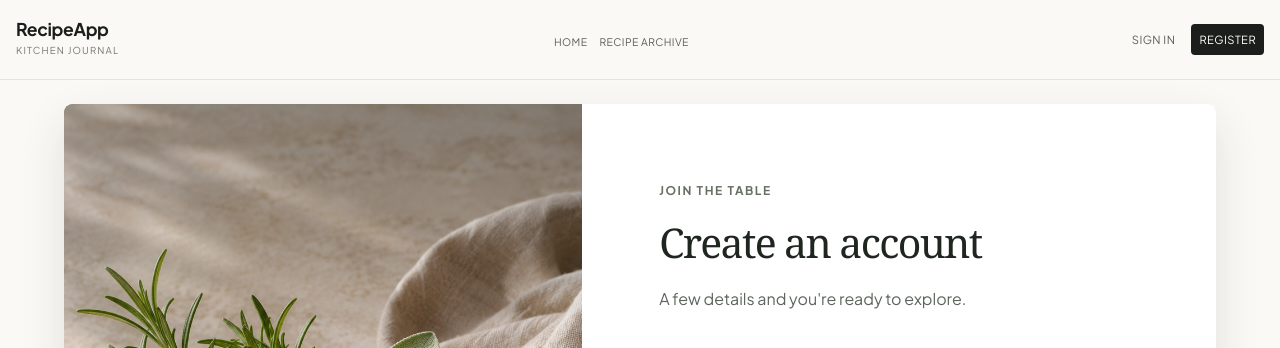
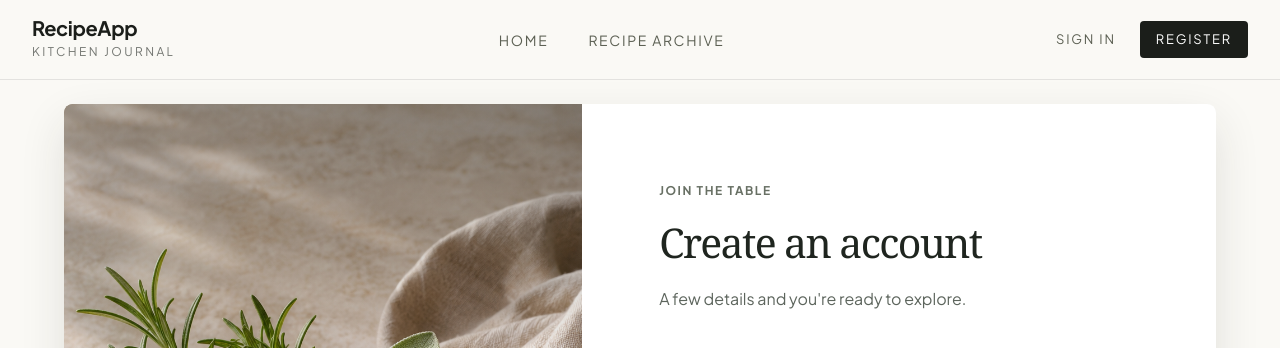
Before and after one commit to bdc-gh/CSCK543-end-of-module-assessment, a PHP site: page /views/auth/register.php in a window 1280 px wide. Shown: the top 348 px of the page. Run offline with PHP 8.4, Linux system fonts and the light colour scheme.

Commit message:
Fix shared page layout and responsive styles

```diff
--- a/assets/css/recipes.css
+++ b/assets/css/recipes.css
@@ -838,41 +838,6 @@ input:focus-visible {
     }
 }
 
-    .header-container {
-        padding: 0.75rem 1rem;
-        gap: 0.75rem;
-        flex-wrap: wrap;
-    }
-
-    .brand-title {
-        font-size: 1.1rem;
-    }
-
-    .brand-subtitle {
-        font-size: 0.6rem;
-        letter-spacing: 0.12em;
-    }
-
-    .nav-links {
-        gap: 0.75rem;
-    }
-
-    .nav-links a {
-        font-size: 0.65rem;
-        letter-spacing: 0.04em;
-    }
-
-    .auth-actions {
-        gap: 0.5rem;
-    }
-
-    .btn-signin,
-    .btn-register {
-        font-size: 0.7rem;
-        padding: 0.4rem 0.5rem;
-        letter-spacing: 0.04em;
-    }
-
 /* Homepage mobile alignment */
 @media (max-width: 600px) {
     .kitchen-ribbon {
@@ -1016,3 +981,7 @@ input:focus-visible {
     margin: 0;
     font-style: italic;
 }
+/* Adjust the spaghetti image position */
+.recipe-card-image[src*="spaghetti_bolognese.jpg"] {
+    object-position: 20% center;
+}
--- a/views/auth/register.php
+++ b/views/auth/register.php
@@ -6,20 +6,11 @@ unset($_SESSION['register_old']);
 $error = $_GET['error'] ?? '';
 $base_path = '../../'; // Root directory
 $page_title = "Register · RecipeApp";
-include __DIR__ . '/../../includes/header.php'; // Include header.php
+$page_stylesheet = "assets/css/auth.css";
+$body_class = "auth-page auth-register";
+include __DIR__ . '/../../includes/header.php';
 ?>
 
-<!DOCTYPE html>
-<html lang="en">
-
-<head>
-    <meta charset="UTF-8">
-    <meta name="viewport" content="width=device-width, initial-scale=1.0">
-    <title>Register | Recipe App</title>
-    <link rel="stylesheet" href="../../assets/css/auth.css">
-</head>
-
-<body class="auth-page auth-register">
     <main class="auth-layout">
         <div class="auth-intro">
             <p class="auth-eyebrow">Good food starts here</p>
```
Also changed, not shown: tests/database/seed.sql (+4 -4 lines), views/auth/login.php (+3 -11 lines), views/recipes/index.php (+2 -5 lines).
